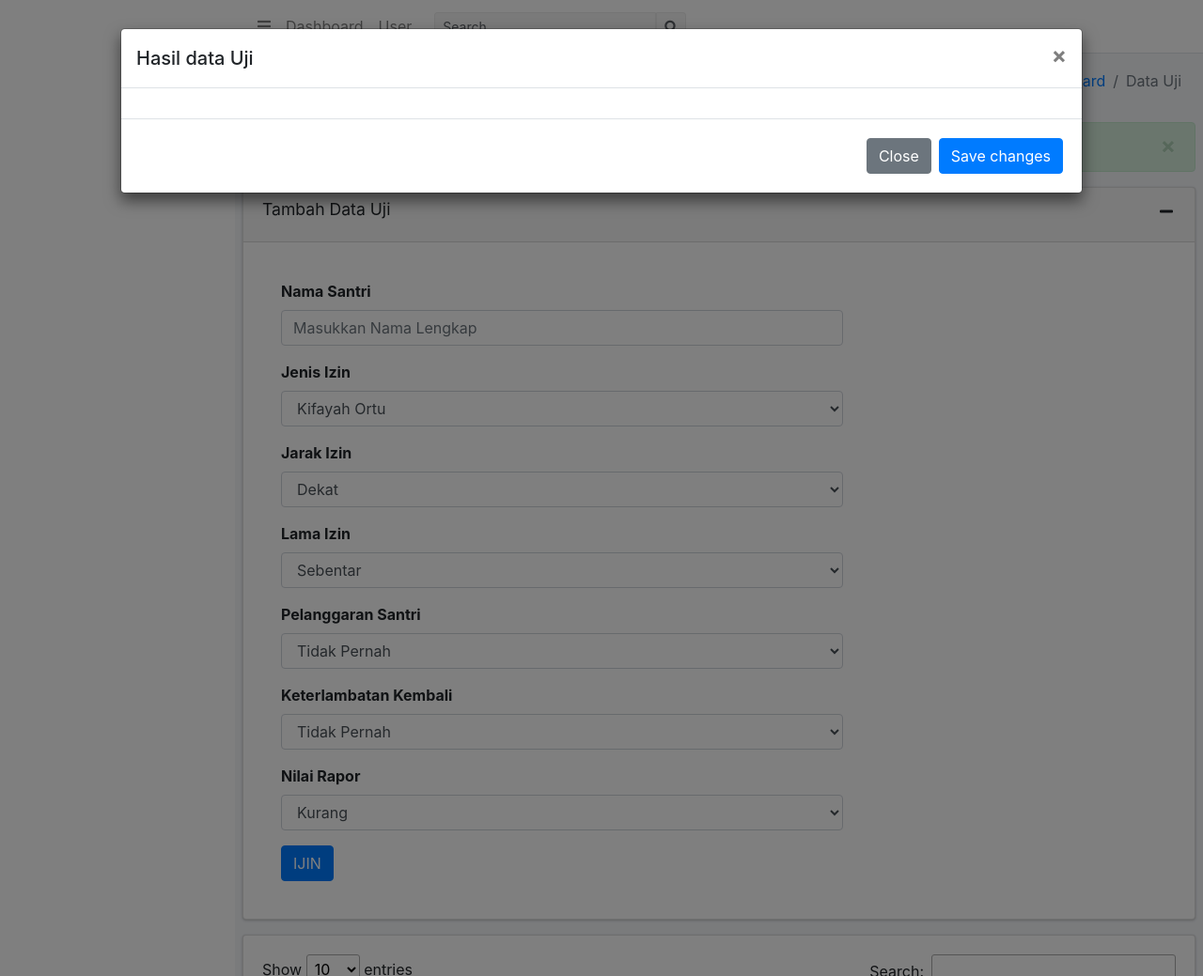
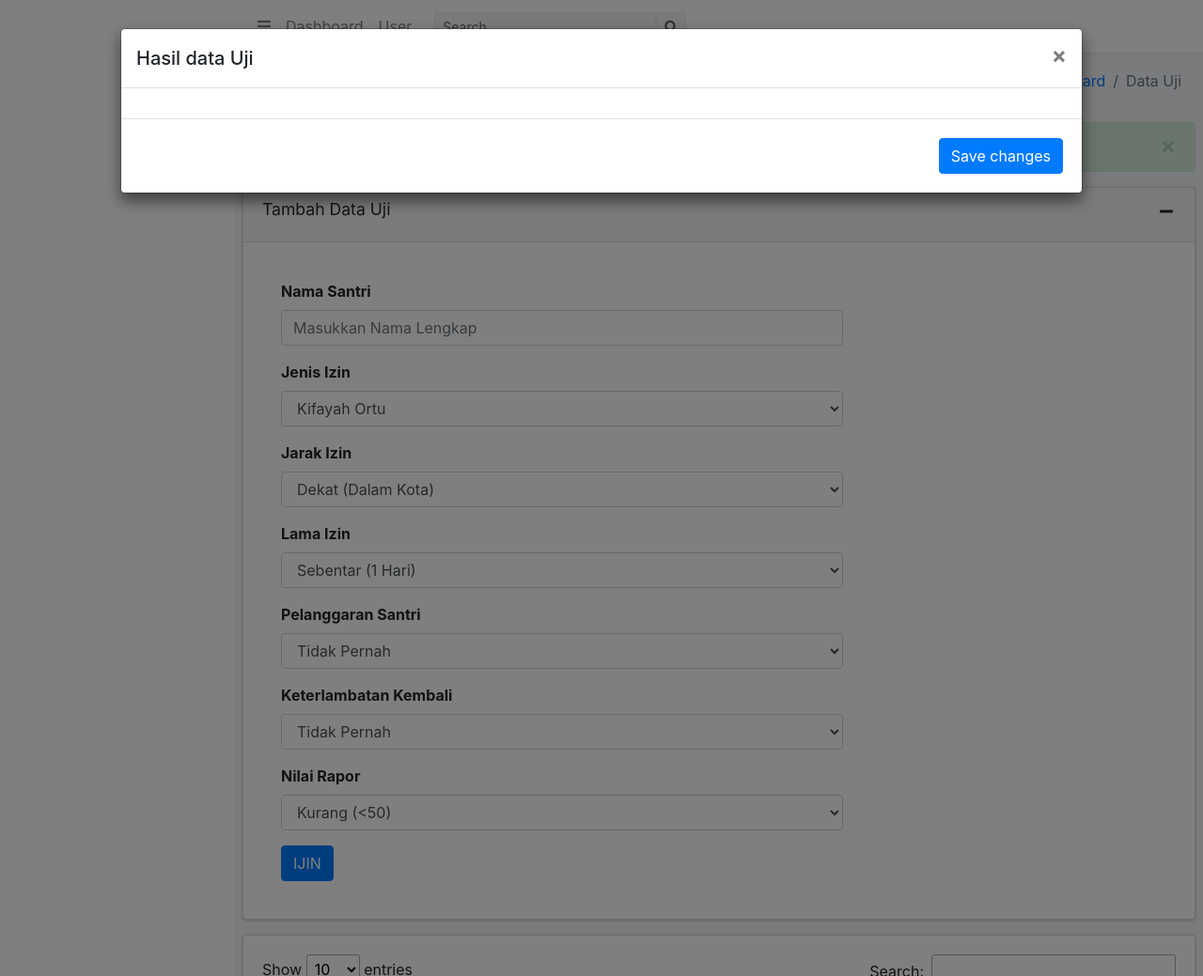
Before and after one commit to alfanizidni/perizinan, a PHP site: template application/views/uji/index.php in a window 1280 px wide. Shown: the whole page at 94% size. Run offline with PHP 8.4, Linux system fonts and the light colour scheme; the template is opened without the code that fills it, so the values that code supplies are empty; some libraries are stand-ins or nearby versions.

Commit message:
revisi awal bimbingan

```diff
--- a/application/views/uji/index.php
+++ b/application/views/uji/index.php
@@ -81,43 +81,43 @@
                     <div class="form-group">
                       <label>Jarak Izin</label>
                       <select class="form-control" name="jarak_izin">
-                        <option value="Dekat">Dekat</option>
-                        <option value="Jauh">Jauh</option>
-                        <option value="Sangat Jauh">Sangat Jauh</option>
+                        <option value="Dekat">Dekat (Dalam Kota)</option>
+                        <option value="Jauh">Jauh (Luar Kota)</option>
+                        <option value="Sangat Jauh">Sangat Jauh (Luar Provinsi)</option>
                         </select>
                     </div>
                     <div class="form-group">
                       <label>Lama Izin</label>
                       <select class="form-control" name="lama_izin">
-                        <option value="Sebentar">Sebentar</option>
-                        <option value="Sedang">Sedang</option>
-                        <option value="Lama">Lama</option>
+                        <option value="Sebentar">Sebentar (1 Hari)</option>
+                        <option value="Sedang">Sedang (2-3 Hari)</option>
+                        <option value="Lama">Lama (7 Hari)</option>
                       </select>
                     </div>
                     <div class="form-group">
                       <label>Pelanggaran Santri</label>
                       <select class="form-control" name="pelanggaran">
                         <option value="Tidak Pernah">Tidak Pernah</option>
-                        <option value="Ringan">Ringan</option>
-                        <option value="Sedang">Sedang</option>
-                        <option value="Berat">Berat</option>
+                        <option value="Ringan">Ringan (&#60;50 Poin) </option>
+                        <option value="Sedang">Sedang (50-100 Poin) </option>
+                        <option value="Berat">Berat (100-200 Poin) </option>
                       </select>
                     </div>
                     <div class="form-group">
                       <label>Keterlambatan Kembali</label>
                       <select class="form-control" name="terlambat_kembali">
                         <option value="Tidak Pernah">Tidak Pernah</option>
-                        <option value="Pernah">Pernah</option>
-                        <option value="Sering">Sering</option>
+                        <option value="Pernah">Pernah (&#60;5) </option>
+                        <option value="Sering">Sering (>5) </option>
                         </select>
                     </div>
                     <div class="form-group">
                       <label>Nilai Rapor</label>
                       <select class="form-control" name="nilai_rapor">
-                        <option value="Kurang">Kurang</option>
-                        <option value="Cukup">Cukup</option>
-                        <option value="Baik">Baik</option>
-                        <option value="Sangat Baik">Sangat Baik</option>
+                        <option value="Kurang">Kurang (&#60;50) </option>
+                        <option value="Cukup">Cukup (50-70) </option>
+                        <option value="Baik">Baik (70-85)</option>
+                        <option value="Sangat Baik">Sangat Baik (85-100)</option>
                       </select>
                     </div>
 
@@ -147,7 +147,6 @@
             <thead>
               <tr>
                 <th>No</th>
-                <!-- <th>Id Training</th> -->
                 <th>Nama</th>
                 <th>Jenis Izin</th>
                 <th>Jarak Izin</th>
@@ -165,7 +164,6 @@
               foreach ($training as $row){ ?>
                 <tr>
                   <td><?= $no ?></td>
-                  <!-- <td><?= $row->id_training ?></td> -->
                   <td><?= $row->nama ?></td>
                   <td><?= $row->jenis_izin ?></td>
                   <td><?= $row->jarak_izin ?></td>
@@ -200,7 +198,6 @@
 </div>
 
 
-
   <!-- Modal -->
   <div class="modal fade" id="exampleModal" tabindex="-1" role="dialog" aria-labelledby="exampleModalLabel" aria-hidden="true">
     <div class="modal-dialog" role="document">
@@ -215,8 +212,8 @@
           <?php echo $this->session->flashdata('flash_hitung'); ?>
         </div>
         <div class="modal-footer">
-          <button type="button" class="btn btn-secondary" data-dismiss="modal">Close</button>
-          <button type="button" class="btn btn-primary">Save changes</button>
+          <!-- <button type="button" class="btn btn-secondary" data-dismiss="modal">Close</button> -->
+          <button type="button" class="btn btn-primary" data-dismiss="modal">Save changes</button>
         </div>
       </div>
     </div>
```
Also changed, not shown: application/controllers/DataUji.php (+6 -8 lines), application/views/training/index.php (+15 -15 lines).
